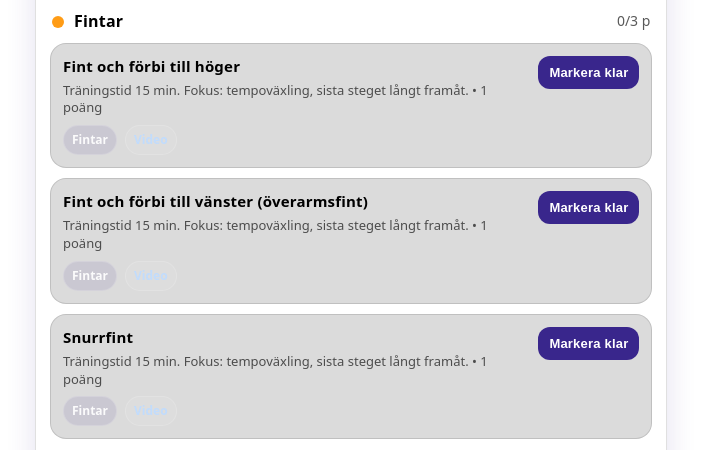
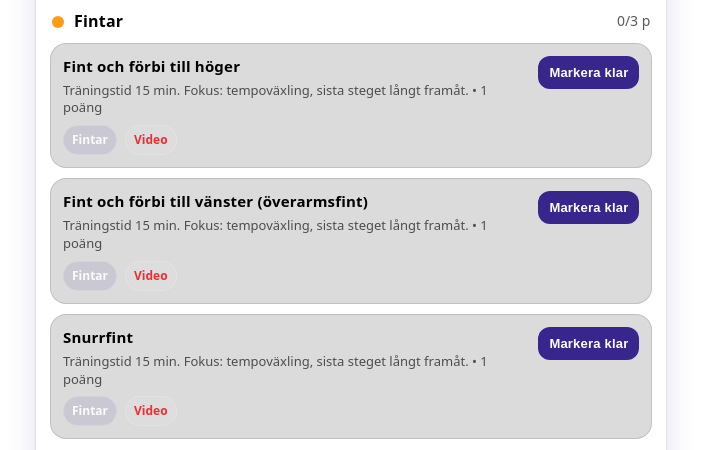
Before and after one commit to nemogaming95-cmyk/traningsappen, a plain HTML site: page index.html in a window 1280 px wide. Shown: the part 800-1250 px from the top of the page, without its empty margins (71-772 px from the left). Drawn offline with Linux system fonts and the light colour scheme.

Commit message:
Update index.html

```diff
--- a/index.html
+++ b/index.html
@@ -258,7 +258,7 @@
     }
 
     .link{
-      color: rgba(191,219,254,.95);
+      color: rgba(234,38,40,.95);
       text-decoration: none;
       font-weight:800;
     }
```
